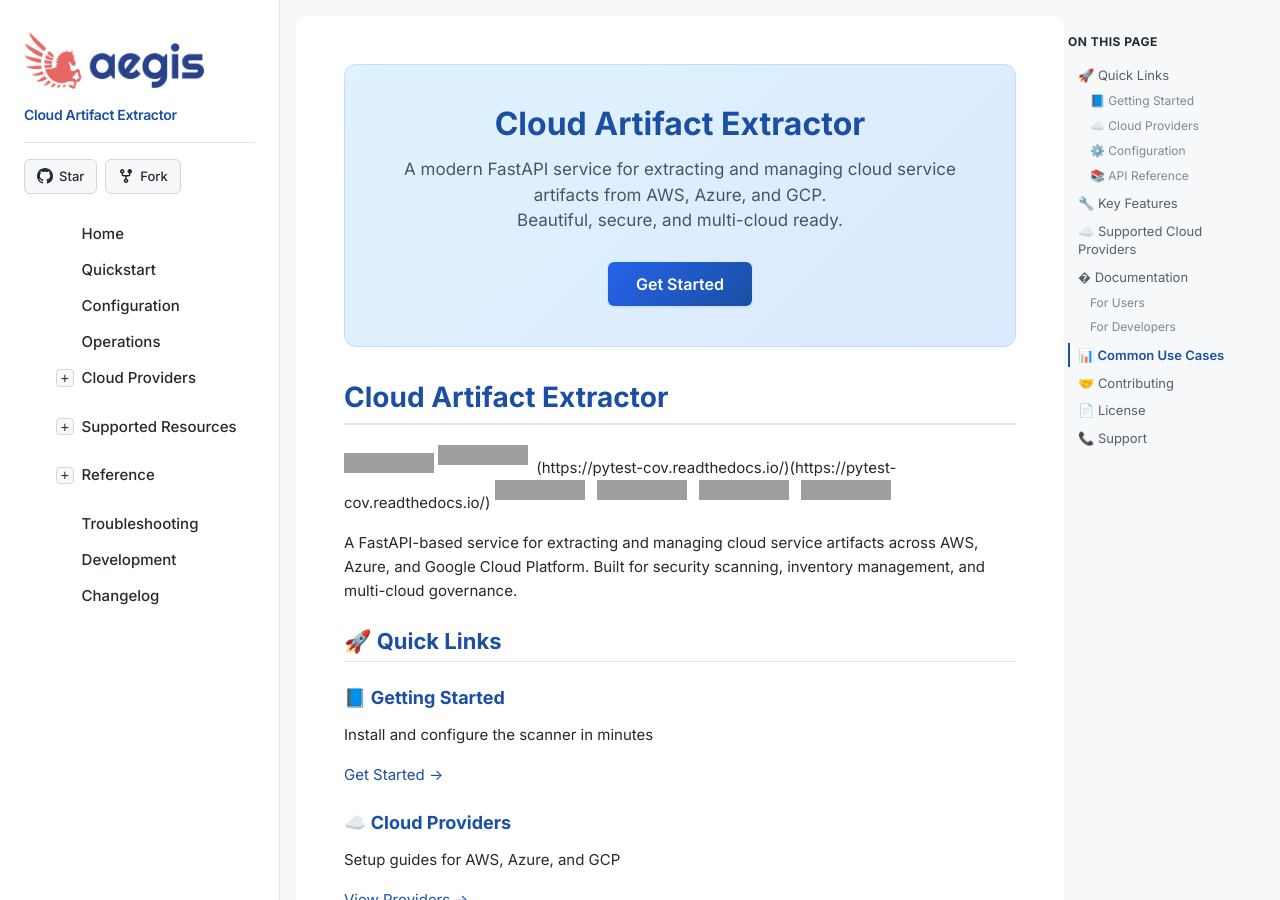
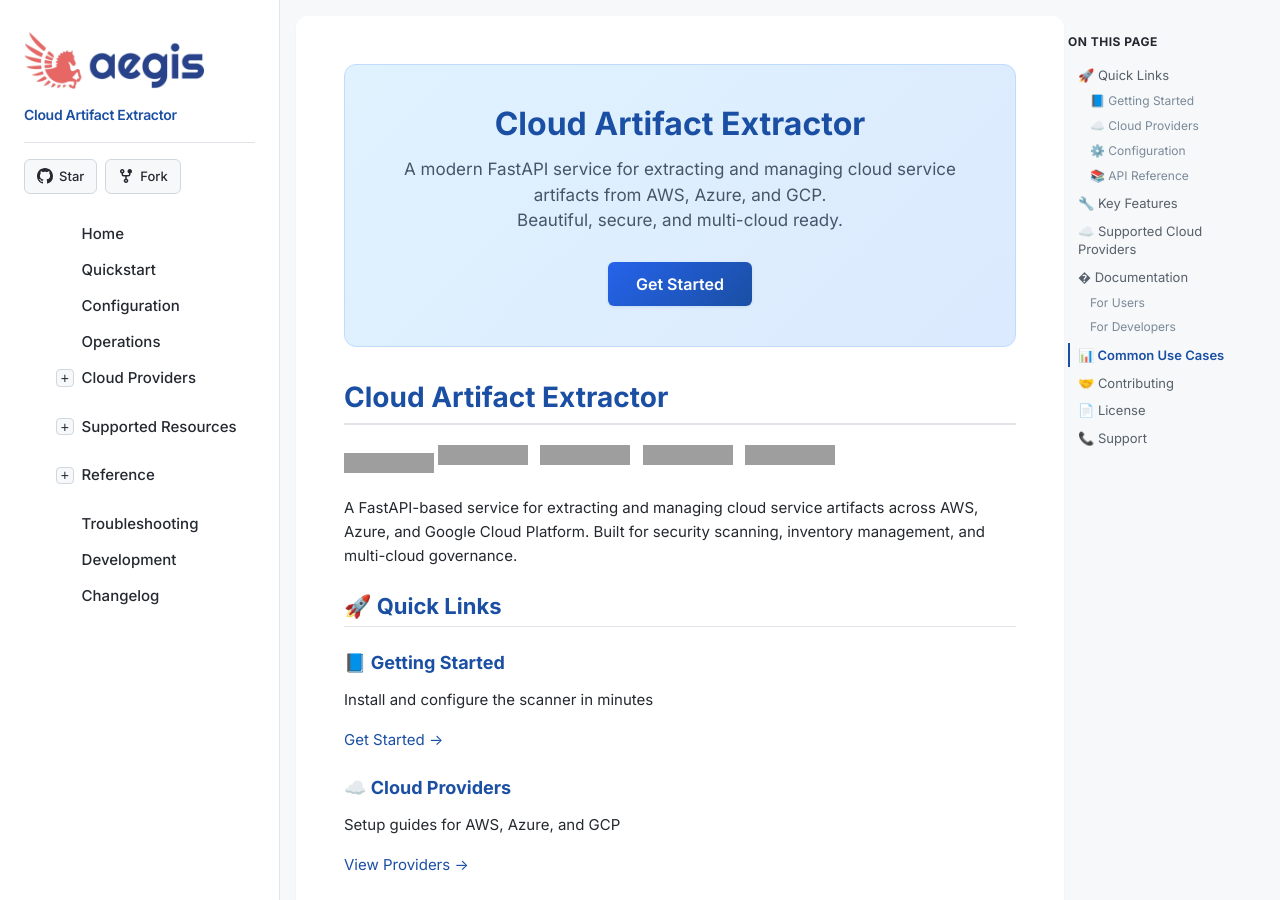
Before and after one commit to ramesh-pegasys/csp-scanner, a Jekyll site: the page built from docs/index.md, in a window 1280 px wide and 900 px high. Built offline with Jekyll 4.4.1, drawn with Linux system fonts in a browser that asks for light colours; some of the changed lines change nothing that is shown; grey boxes are pictures that could not be loaded.

Commit message:
Remove coverage badge from README and index documentation

```diff
--- a/docs/index.md
+++ b/docs/index.md
@@ -13,7 +13,6 @@ nav_order: 1
 # Cloud Artifact Extractor
 
 [![CI](https://github.com/ramesh-pegasys/csp-scanner/actions/workflows/ci.yml/badge.svg)](https://github.com/ramesh-pegasys/csp-scanner/actions/workflows/ci.yml)
-[![Coverage](https://img.shields.io/badge/coverage-91%25-brightgreen)](https://pytest-cov.readthedocs.io/)(https://pytest-cov.readthedocs.io/)(https://pytest-cov.readthedocs.io/)
 [![Python](https://img.shields.io/badge/python-3.8+-blue.svg)](https://www.python.org/downloads/)
 [![Mypy](https://img.shields.io/badge/mypy-checked-blue.svg)](http://mypy-lang.org/)
 [![Flake8](https://img.shields.io/badge/flake8-checked-blue.svg)](https://flake8.pycqa.org/)
@@ -72,6 +71,7 @@ A FastAPI-based service for extracting and managing cloud service artifacts acro
 
 ### For Users
 - **[Getting Started]({{ '/getting-started.html' | relative_url }})** - Quick installation and setup guide
+- **[Configuration
 - **[Configuration]({{ '/configuration.html' | relative_url }})** - Environment variables, YAML files, and settings
 - **[Cloud Providers]({{ '/cloud-providers.html' | relative_url }})** - Provider-specific setup and authentication
 - **[API Reference]({{ '/api-reference.html' | relative_url }})** - Complete REST API documentation
```
Also changed, not shown: README.md.
